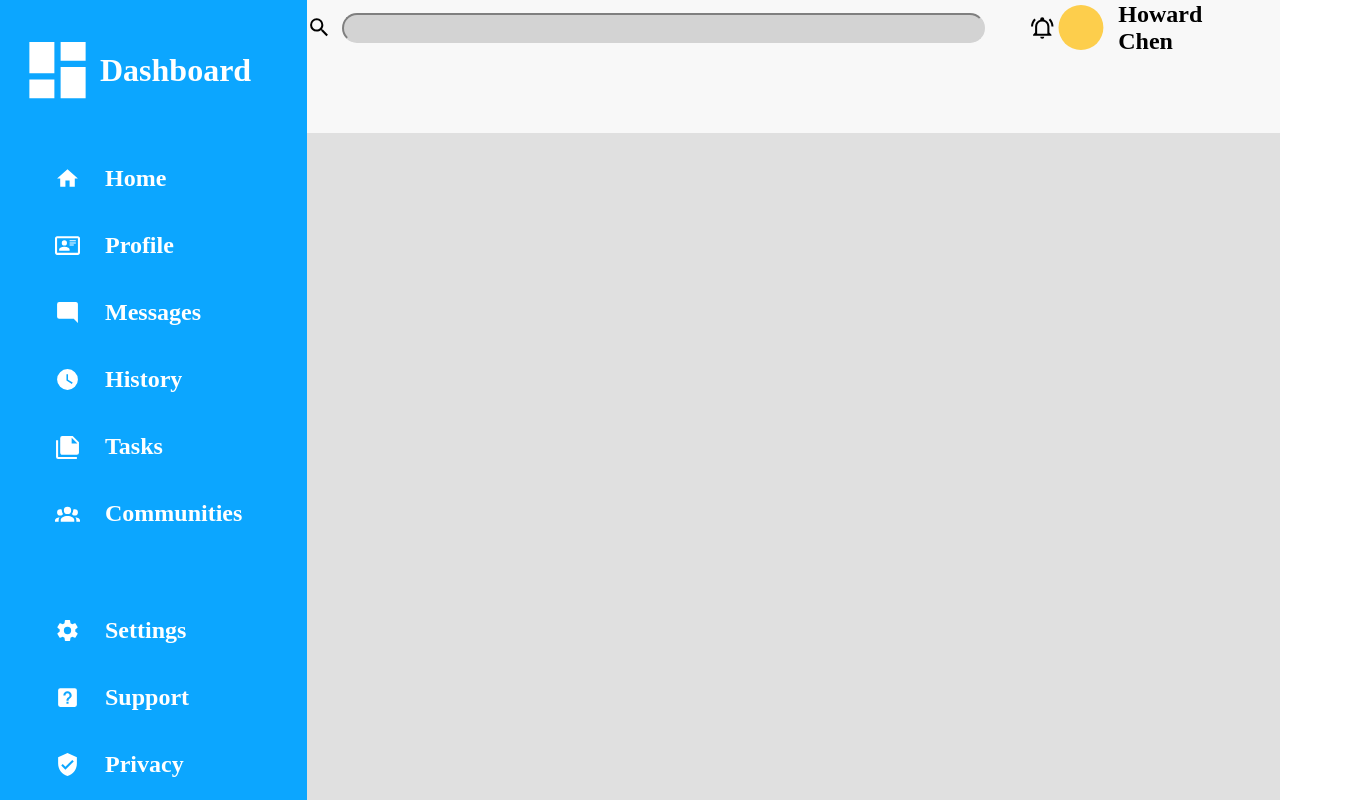
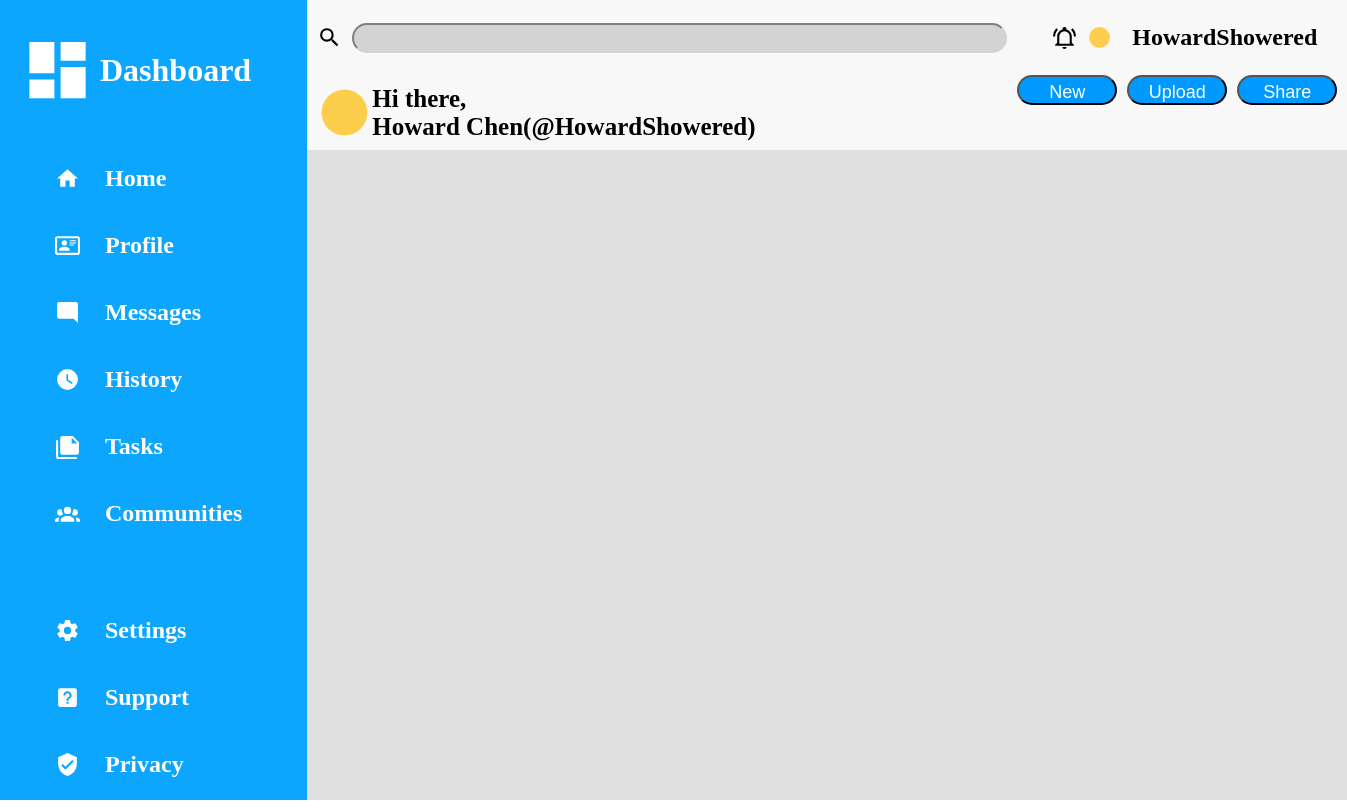
Before and after one commit to howardshowered/odin-admin-dashboard, a plain HTML site: page index.html in a window 1280 px wide. Shown: the whole page, 1347 px wide, since content can reach past the window. Drawn offline with Linux system fonts and the light colour scheme.

Commit message:
finished header

```diff
--- a/index.html
+++ b/index.html
@@ -70,8 +70,23 @@
 
                  <div class="header-top-right">
                     <svg class="bell smaller" xmlns="http://www.w3.org/2000/svg" viewBox="0 0 24 24"><title>bell-ring-outline</title><path d="M10,21H14A2,2 0 0,1 12,23A2,2 0 0,1 10,21M21,19V20H3V19L5,17V11C5,7.9 7.03,5.17 10,4.29C10,4.19 10,4.1 10,4A2,2 0 0,1 12,2A2,2 0 0,1 14,4C14,4.1 14,4.19 14,4.29C16.97,5.17 19,7.9 19,11V17L21,19M17,11A5,5 0 0,0 12,6A5,5 0 0,0 7,11V18H17V11M19.75,3.19L18.33,4.61C20.04,6.3 21,8.6 21,11H23C23,8.07 21.84,5.25 19.75,3.19M1,11H3C3,8.6 3.96,6.3 5.67,4.61L4.25,3.19C2.16,5.25 1,8.07 1,11Z" /></svg>
-                    <svg class="circle smmaller" xmlns="http://www.w3.org/2000/svg" viewBox="0 0 24 24"><title>circle</title><path d="M12,2A10,10 0 0,0 2,12A10,10 0 0,0 12,22A10,10 0 0,0 22,12A10,10 0 0,0 12,2Z" /></svg>
-                    <h2>Howard Chen</h2>
+                    <svg class="circle smaller" xmlns="http://www.w3.org/2000/svg" viewBox="0 0 24 24"><title>circle</title><path d="M12,2A10,10 0 0,0 2,12A10,10 0 0,0 12,22A10,10 0 0,0 22,12A10,10 0 0,0 12,2Z" /></svg>
+                    <h2>HowardShowered</h2>
+                </div>
+            </div>
+
+            <div class="profile-container">
+                 <div class="search-container">
+                    <svg class="circle" xmlns="http://www.w3.org/2000/svg" viewBox="0 0 24 24"><title>circle</title><path d="M12,2A10,10 0 0,0 2,12A10,10 0 0,0 12,22A10,10 0 0,0 22,12A10,10 0 0,0 12,2Z" /></svg>
+                    <p class="greeting">Hi there,<br>
+                        Howard Chen(@HowardShowered)
+                    </p>
+                </div>
+
+                <div class="header-top-right">
+                    <button>New</button>
+                    <button>Upload</button>
+                    <button>Share</button>
                 </div>
             </div>
 
--- a/styles.css
+++ b/styles.css
@@ -83,6 +83,7 @@ svg.smaller {
 .search-container {
     display: flex;
 
+    margin: 10px;
     height: 55px;
     /* border: black 5px solid; */
 }
@@ -106,9 +107,30 @@ input {
     margin-left: auto;
     margin-right: 10px;
     display: flex;
+    gap: 10px;
 
 }
 h2 {
     align-self: center;
     padding: 10px;
 }
+
+.profile-container {
+    display:flex;
+}
+
+button {
+    height:30px;
+    border-radius: 25px;
+    padding: 5px;
+    width: 100px;
+    background-color: rgb(0, 153, 255);
+    color: white;
+    font-size: 18px;
+}
+
+.greeting {
+    font-size: 25px;
+    font-weight: bold;
+
+}
```
Also changed, not shown: 239648-200.png (added).
